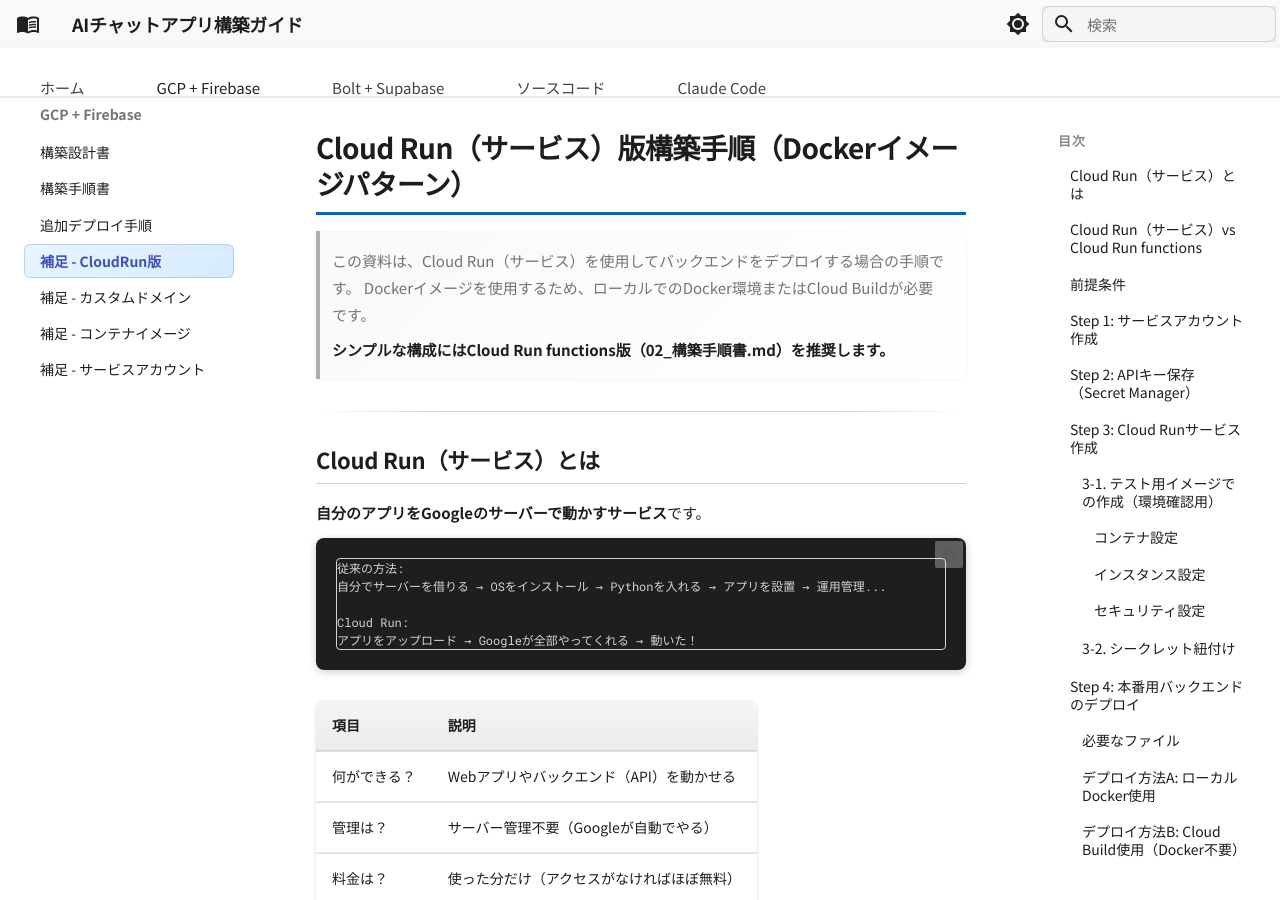
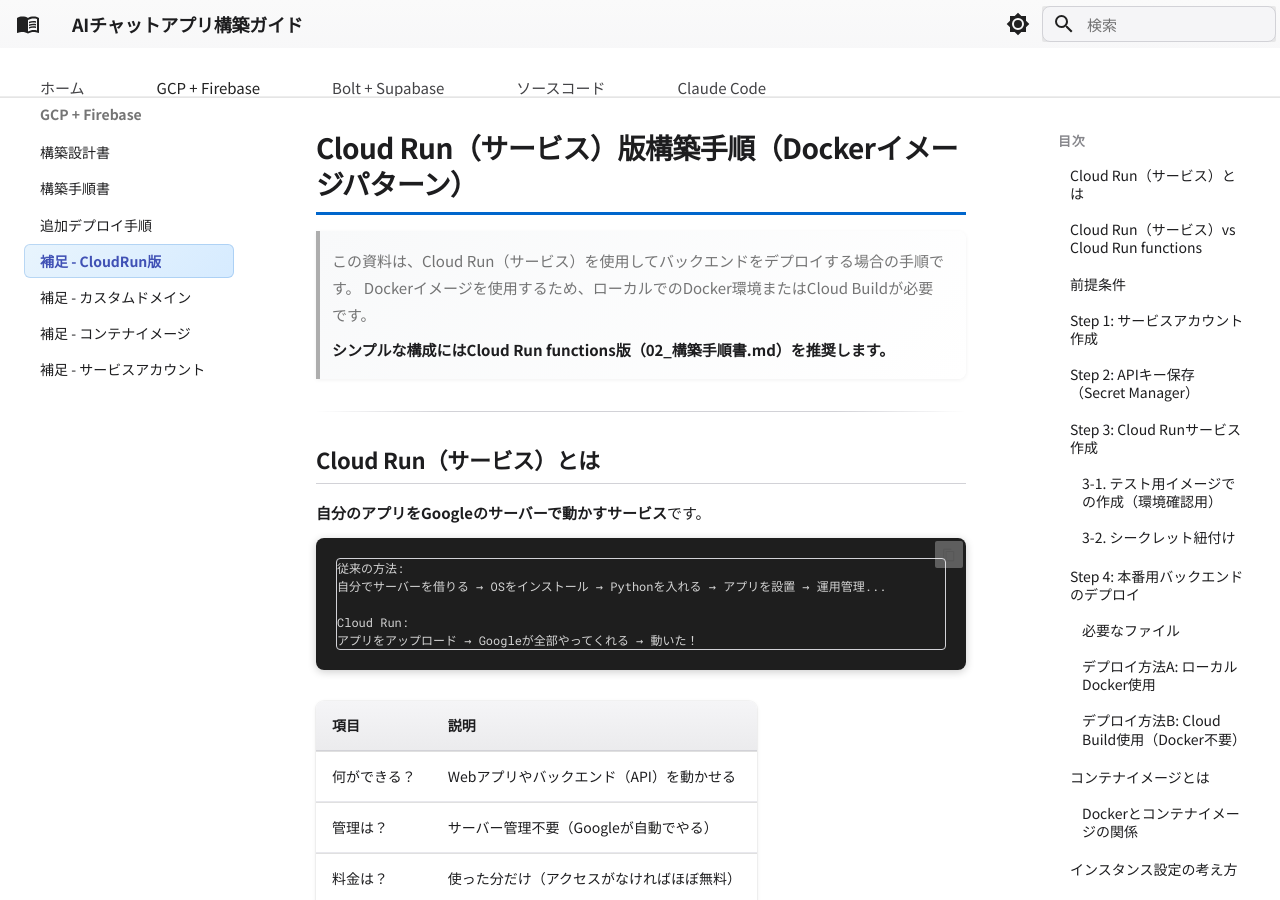
Before and after one commit to michihiro-316/ai-chat-docs, an MkDocs documentation site: the page built from docs/gcp-firebase/99_cloudrun.md, in a window 1280 px wide and 900 px high. Built offline with MkDocs 1.6.1 and Material for MkDocs 9.7.7, drawn with Linux system fonts in a browser that asks for light colours.

Commit message:
fix: ナビゲーション折りたたみ対応 + TOC深度制限
- navigation.sections削除 → 左サイドバーが折りたたみ可能に
- toc_depth: 3追加 → 右側目次をh3までに制限して見やすく

🤖 Generated with [Claude Code](https://claude.com/claude-code)

Co-Authored-By: Claude Opus 4.5 <noreply@anthropic.com>

```diff
--- a/mkdocs.yml
+++ b/mkdocs.yml
@@ -24,7 +24,6 @@ theme:
   features:
     - navigation.tabs
     - navigation.tabs.sticky
-    - navigation.sections
     - navigation.top
     - search.highlight
     - search.suggest
@@ -51,6 +50,7 @@ markdown_extensions:
   - md_in_html
   - toc:
       permalink: true
+      toc_depth: 3
 
 nav:
   - ホーム: index.md
```
